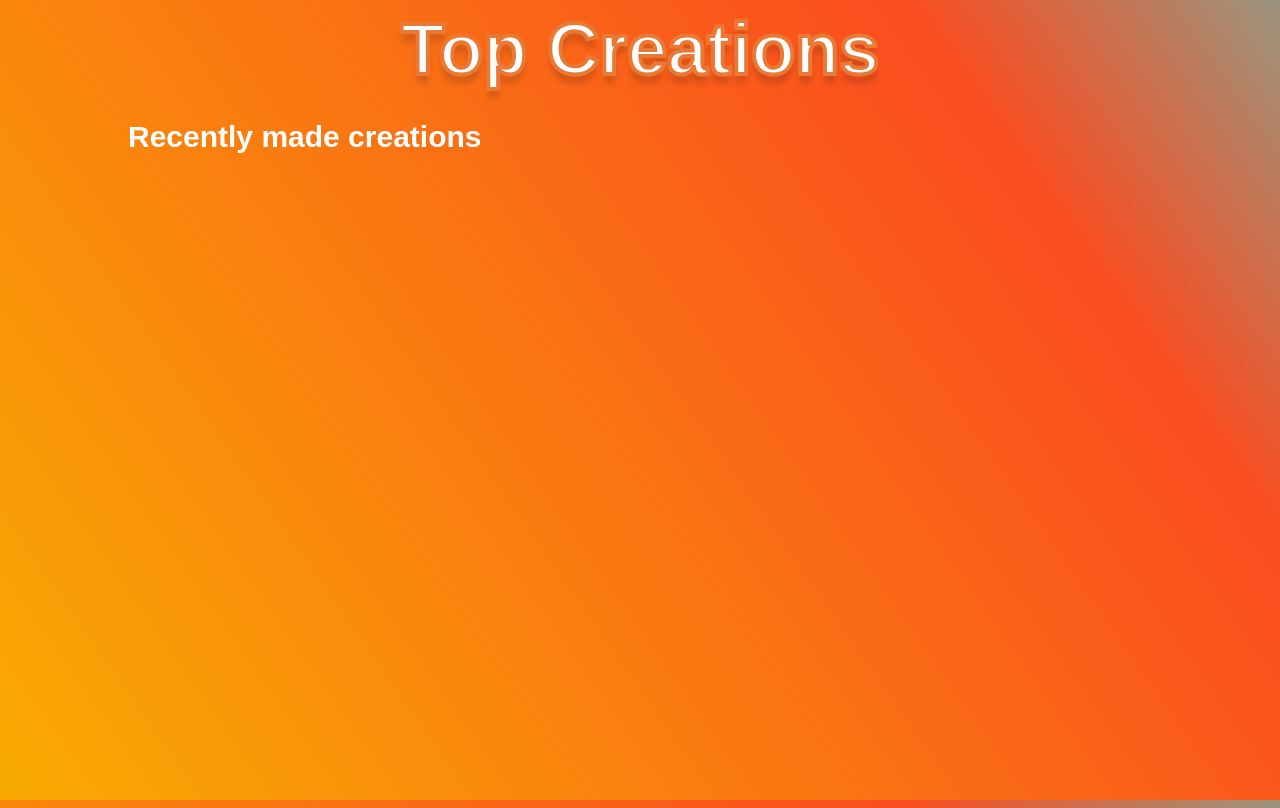
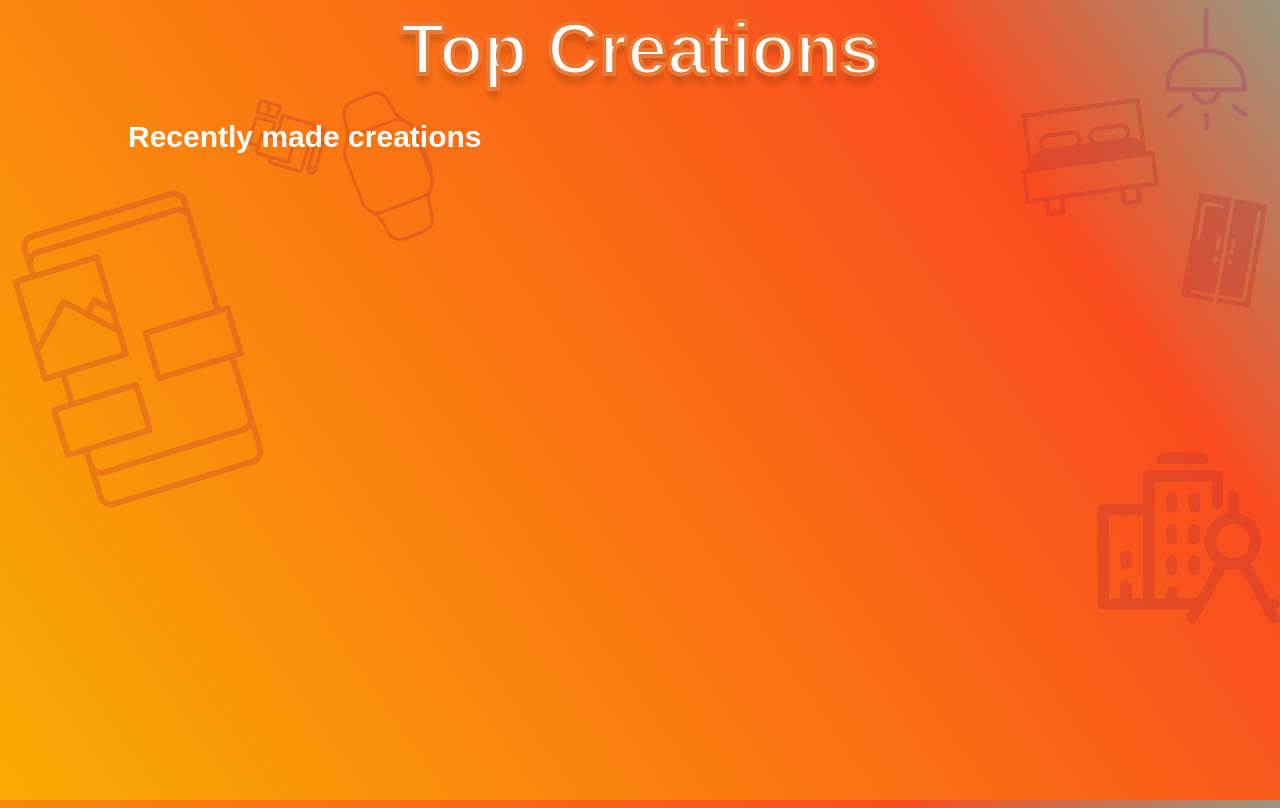
Before and after one commit to itstimcoding/sp4-gp8, a PHP site: page / in a window 1280 px wide. Run offline with PHP 8.4, Linux system fonts and the light colour scheme; data that the repository does not hold is empty; some web fonts are replaced.

Commit message:
fixes styles

```diff
--- a/css/styles.css
+++ b/css/styles.css
@@ -63,6 +63,14 @@ background: #555;
     -moz-user-select: none;
     -ms-user-select: none;
     user-select: none;
+}
+
+
+.page-background {
+    position: absolute;
+    z-index: -200;
+    width:100vw;
+    object-fit: contain;
 }
 
 /* homepage (leaderboard) */
@@ -135,14 +143,11 @@ background: #555;
     height: 40vh;
 }
 
-
-
-
 .h3-placing{
     text-decoration: none;
 }
 
-/* recent creations  */
+
 .reactions {
     display: flex;
     flex-direction: row;
@@ -166,6 +171,7 @@ background: #555;
    width: 40px;
 }
 
+/* recent creations  */
 h2 {
     font-size: 20px;
     font-weight: 600;
--- a/index.php
+++ b/index.php
@@ -48,6 +48,7 @@
     <title>Main page</title>
 </head>
 <body>
+    <img src="assets/background.png" alt="graffiti like wall painting design" class="page-background">
     <div class="homepage">
         <h1 class="big-header not-selectable">Top Creations</h1>
         <div class="top-creations">
```
Also changed, not shown: assets/background.png (added).
